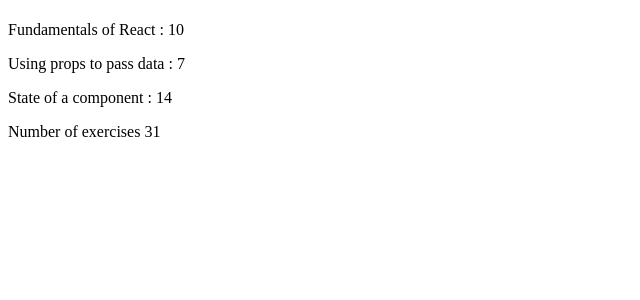
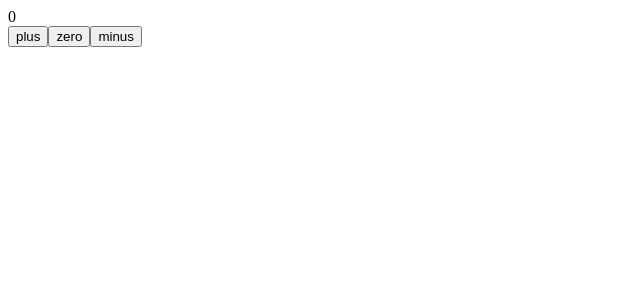
Before and after one commit to PLASTICPEO/1.7-unicafe-step2, a React (Create React App) app: page / in a window 1280 px wide. Shown: the top 300 px of the page, without its empty margins (0-640 px from the left). Built offline with nearby package versions, Linux system fonts and the light colour scheme.

Commit message:
Component state, event handlers

```diff
--- a/src/App.js
+++ b/src/App.js
@@ -1,48 +1,20 @@
-import "./App.css";
-import Contents from "./Components/contents/contents";
-import Total from "./Components/total/total";
-
-const Header = ({ props }) => {
-  class Test {
-    constructor(name, code) {
-      this.name = name;
-      this.code = code;
-    }
-    testMethod() {
-      return "Hi " + this.name + "Code : " + this.code;
-    }
-    testSecond() {
-      return this.code + "fs";
-    }
-  }
-
-  const person1 = new Test("Terminator", 125411);
-  console.log(person1.testMethod());
-  return <h1>{props}</h1>;
-};
+import { useEffect, useState } from "react";
+import Display from "./Components/Display/display";
+import Button from "./Components/Button/button";
 
 const App = () => {
-  const course = "Half Stack application development";
-  const parts = [
-    {
-      name: "Fundamentals of React",
-      exercises: 10,
-    },
-    {
-      name: "Using props to pass data",
-      exercises: 7,
-    },
-    {
-      name: "State of a component",
-      exercises: 14,
-    },
-  ];
+  const [counter, setCounter] = useState(0);
+
+  const increaseByOne = () => setCounter(counter + 1);
+  const decreaseByOne = () => setCounter(counter - 1);
+  const setToZero = () => setCounter(0);
 
   return (
     <div>
-      <Header course={course} />
-      <Contents props={parts} />
-      <Total props={parts} />
+      <Display counter={counter} />
+      <Button onClick={increaseByOne} text="plus" />
+      <Button onClick={setToZero} text="zero" />
+      <Button onClick={decreaseByOne} text="minus" />
     </div>
   );
 };
--- /dev/null
+++ b/src/Components/Button/button.js
@@ -0,0 +1,2 @@
+const Button = ({ onClick, text }) => <button onClick={onClick}>{text}</button>;
+export default Button;
--- /dev/null
+++ b/src/Components/Display/display.js
@@ -0,0 +1,2 @@
+const Display = ({ counter }) => <div>{counter}</div>;
+export default Display;
--- a/src/Components/contents/contents.js
+++ /dev/null
@@ -1,16 +0,0 @@
-const Contents = ({ props }) => {
-  return (
-    <>
-      {props.map((item) => {
-        console.log(item);
-        return (
-          <p key={item.name}>
-            {item.name} : {item.exercises}
-          </p>
-        );
-      })}
-    </>
-  );
-};
-
-export default Contents;
--- a/src/Components/total/total.js
+++ /dev/null
@@ -1,9 +0,0 @@
-const Total = ({ props }) => {
-  const result = props.reduce((a, b) => {
-    return a + b.exercises;
-  }, 0);
-
-  return <p>Number of exercises {result}</p>;
-};
-
-export default Total;
```
